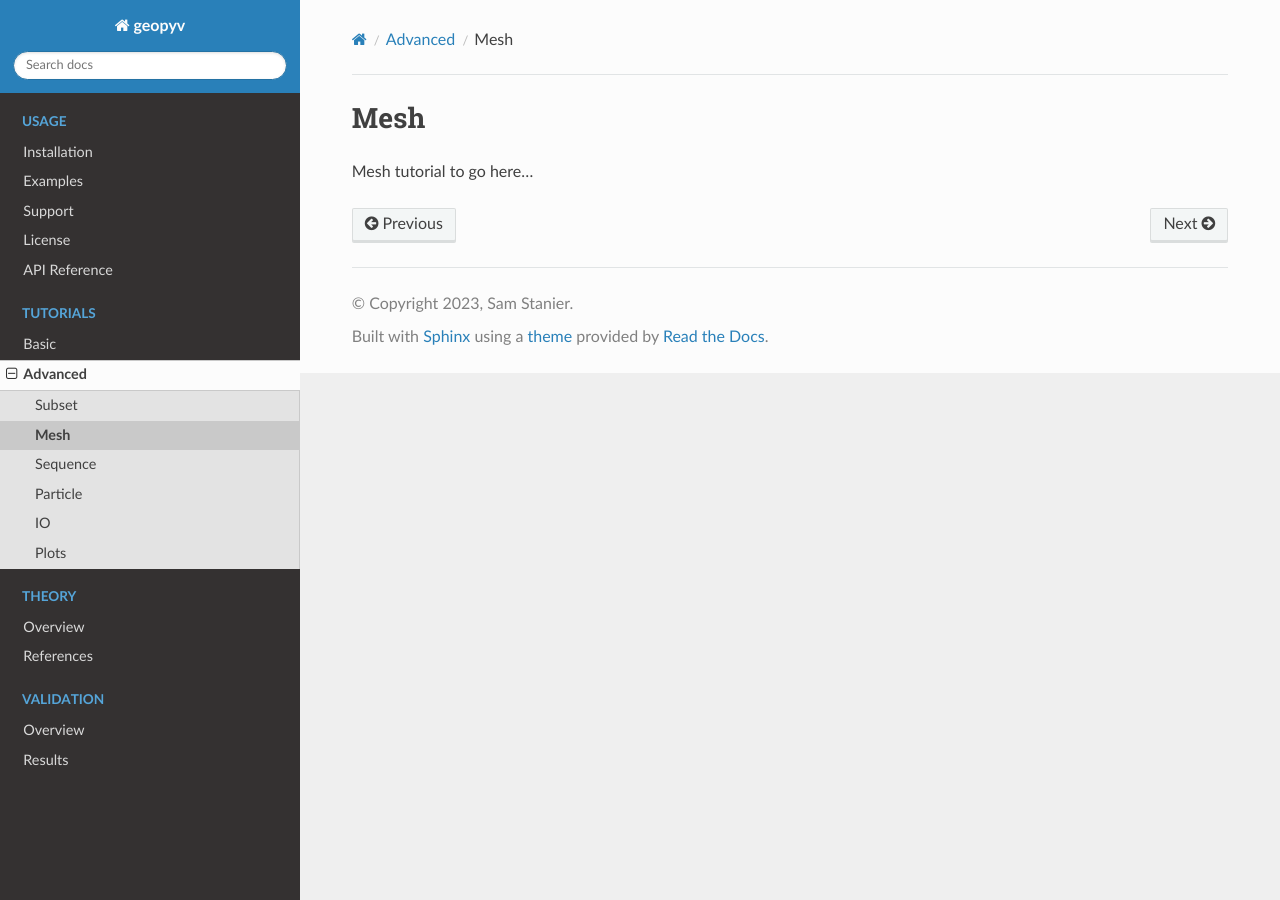
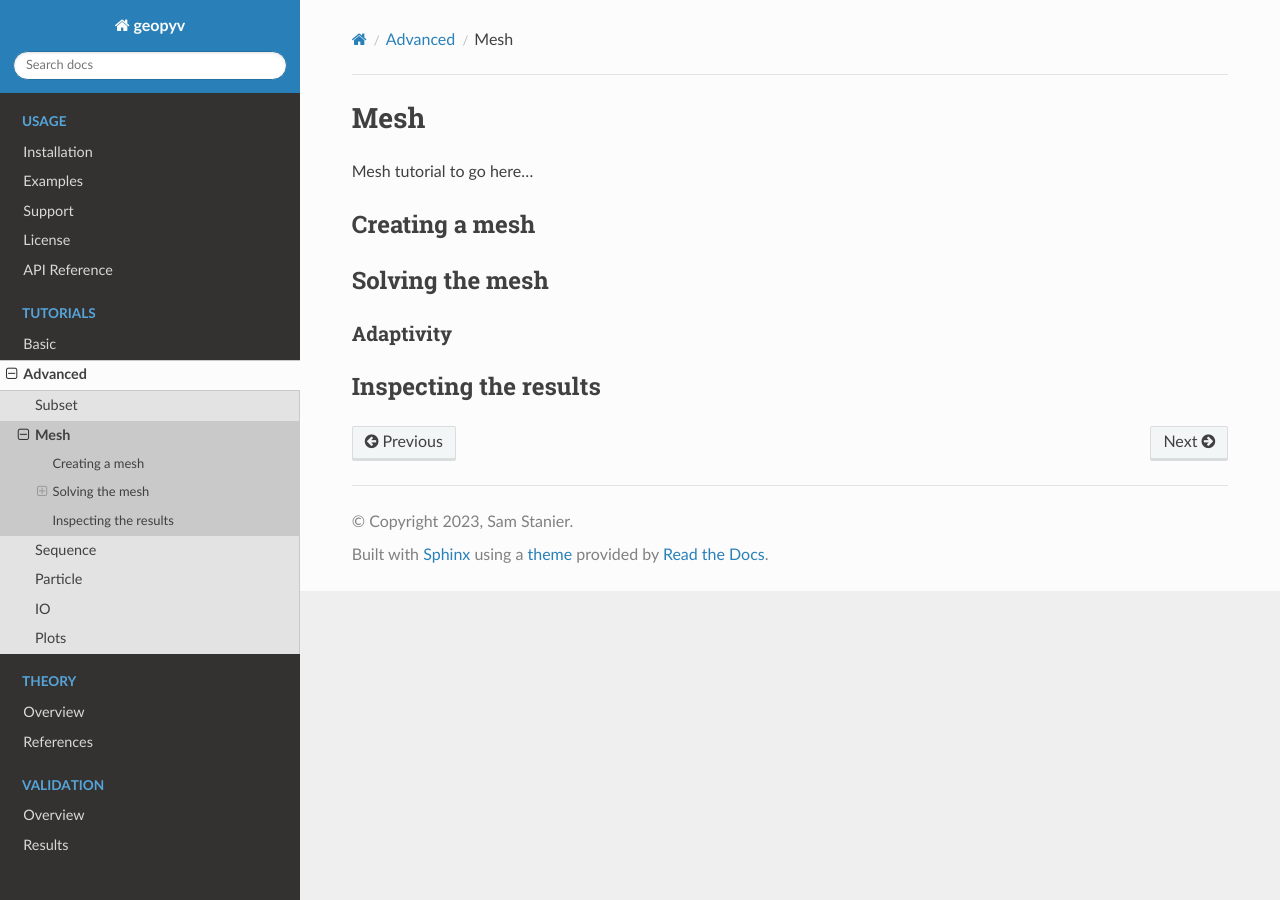
Before and after one commit to sas229/geopyv, a Sphinx documentation site: the page built from docs/source/tutorials/mesh.rst, in a window 1280 px wide. Built offline with Sphinx 7.4.7 and the Read the Docs theme 2.0.0, drawn with Linux system fonts in a browser that asks for light colours.

Commit message:
Added further docs structure.

```diff
--- a/docs/source/tutorials/mesh.rst
+++ b/docs/source/tutorials/mesh.rst
@@ -1,6 +1,18 @@
 .. _Mesh Tutorial:
 
 Mesh
-----
+====
 
 Mesh tutorial to go here...
+
+Creating a mesh
+---------------
+
+Solving the mesh
+----------------
+
+Adaptivity
+^^^^^^^^^^
+
+Inspecting the results
+----------------------
--- a/docs/source/tutorials/particle.rst
+++ b/docs/source/tutorials/particle.rst
@@ -1,6 +1,15 @@
 .. _Particle Tutorial:
 
 Particle
---------
+========
 
 Particle tutorial to go here...
+
+Creating a particle
+-------------------
+
+Solving the particle
+--------------------
+
+Inspecting the results
+----------------------
--- a/docs/source/tutorials/sequence.rst
+++ b/docs/source/tutorials/sequence.rst
@@ -1,6 +1,15 @@
 .. _Sequence Tutorial:
 
 Sequence
---------
+========
 
 Sequence tutorial to go here...
+
+Creating a sequence
+-------------------
+
+Solving the sequence
+--------------------
+
+Inspecting the results
+----------------------
--- a/docs/source/tutorials/subset.rst
+++ b/docs/source/tutorials/subset.rst
@@ -1,6 +1,15 @@
 .. _Subset Tutorial:
 
 Subset
-------
+======
 
 Subset tutorial to go here...
+
+Creating a subset
+-----------------
+
+Solving the subset
+------------------
+
+Inspecting the results
+----------------------
```
Also changed, not shown: docs/source/tutorials/io.rst (+13 -1 lines), docs/source/tutorials/plots.rst (+25 -1 lines).
